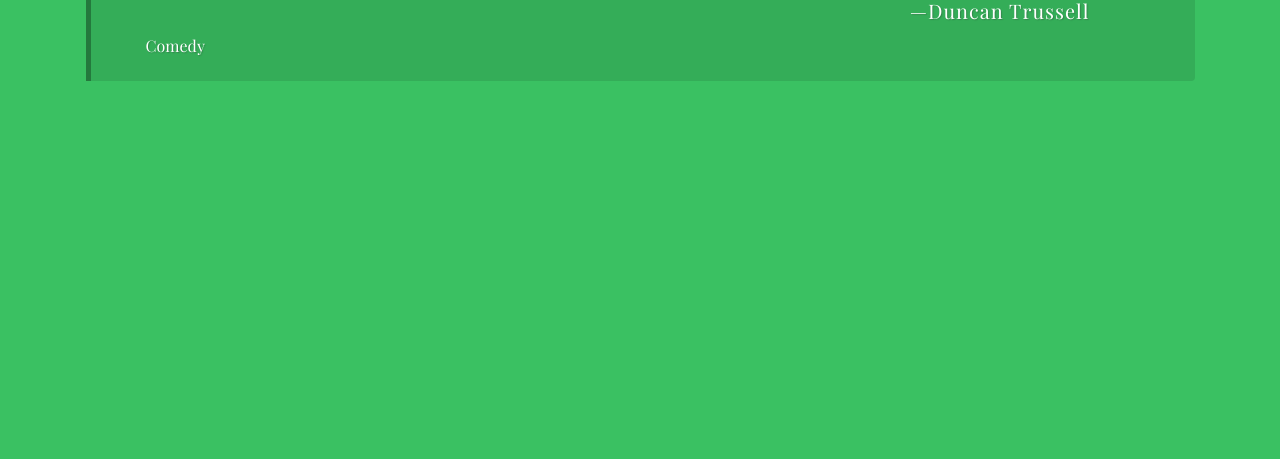
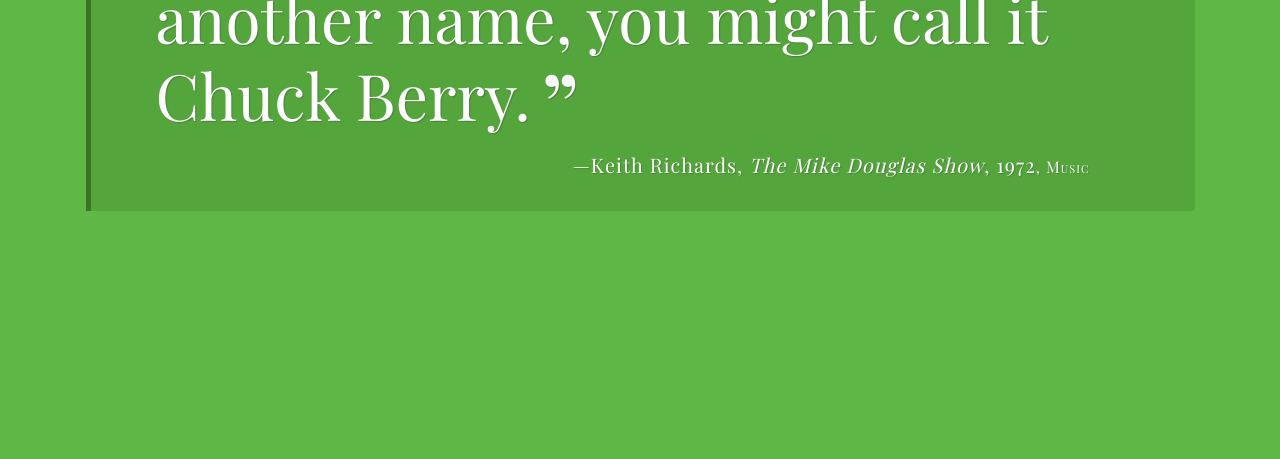
Before and after one commit to joshnussbaum89/Random-Quote-Generator, a plain HTML site: page index.html in a window 1280 px wide. Shown: the part 341-800 px from the top of the page. Drawn offline with nearby package versions, Linux system fonts and the light colour scheme; a web font is replaced by a local one.

Commit message:
finish functions add one more quote

```diff
--- a/css/styles.css
+++ b/css/styles.css
@@ -115,6 +115,15 @@
   font-style: normal;
 }
 
+.tag {
+  font-variant: small-caps;
+  font-size: 1rem;
+}
+
+.tag:before {
+  content: ", ";
+}
+
 @media (min-width: 768px) {
   body {
     padding: 25px;
--- a/js/script.js
+++ b/js/script.js
@@ -1,6 +1,8 @@
 /******************************************
         A Random Quote Generator
 ******************************************/
+
+
 
 // Quotes Array
 const quotes = [
@@ -32,8 +34,19 @@
     quote: "Education is the passport to the future, for tomorrow belongs to those who prepare for it today.",
     source: "Malcolm X",
     tag: "American History"
+  },
+  {
+    quote: "Writing about music is like dancing about architecture.",
+    source: "Thelonious Monk",
+    tag: "Jazz, Music"
   }
 ];
+
+
+
+/******************************************
+                Functions
+******************************************/
 
 // Random quote function
 const getRandomQuote = () => {
@@ -49,16 +62,19 @@
   const randomQuote = getRandomQuote();
   // empty string to build what will be printed to page
   let quoteString = `<p class="quote">${randomQuote.quote}</p>
-                     <p class="source">${randomQuote.source}</p>
-                     <p class="tag">${randomQuote.tag}`;
+                     <p class="source">${randomQuote.source}`;
 
-  // if citation for selected quote is undefined, add <span> elements to print citation
+  // if citation for selected quote is defined, add <span> elements to print citation
   if (randomQuote.citation !== undefined) {
     quoteString += `<span class="citation">${randomQuote.citation}</span>`;
   }
-  // if year for selected quote is undefined, add <span> elements to print year
+  // if year for selected quote is defined, add <span> elements to print year
   if (randomQuote.year !== undefined) {
     quoteString += `<span class="year">${randomQuote.year}</span>`;
+  }
+  // if tag for selected quote is defined, add <span> elements to print tag
+  if (randomQuote.tag !== undefined) {
+    quoteString += `<span class="tag"> ${randomQuote.tag}</span>`;
   }
   // close string with </p> tag
   quoteString += `</p>`;
@@ -66,7 +82,39 @@
   document.getElementById('quote-box').innerHTML = quoteString;
 }
 
-// call printQuote function
+// Change background color function
+const changeBackgroundColor = () => {
+  // Select the body tag
+  const body = document.querySelector('body');
+  // hold value of random rgb values
+  const backgroundColor = `rgb(${randomColor()}, ${randomColor()}, ${randomColor()})`;
+  // set background color
+  body.style.backgroundColor = backgroundColor;
+}
+
+// Produce random number between 1 and 256 and asign the values to the backgroundColor variable in changeBackgroundColor()
+const randomColor = () => Math.floor(Math.random() * 256);
+
+
+
+/******************************************
+            Call Functions
+******************************************/
+
+// Page button, click to produce new quote and change color
+document.getElementById('load-quote').addEventListener("click", () => {
+  printQuote();
+  changeBackgroundColor();
+});
+
+// Call the change background color function to random color
+changeBackgroundColor();
+
+// Call printQuote function
 printQuote();
 
-document.getElementById('load-quote').addEventListener("click", printQuote, false);
+// Change background color and quote every 20 seconds
+setInterval(() => {
+  printQuote();
+  changeBackgroundColor();
+}, 20000);
```
